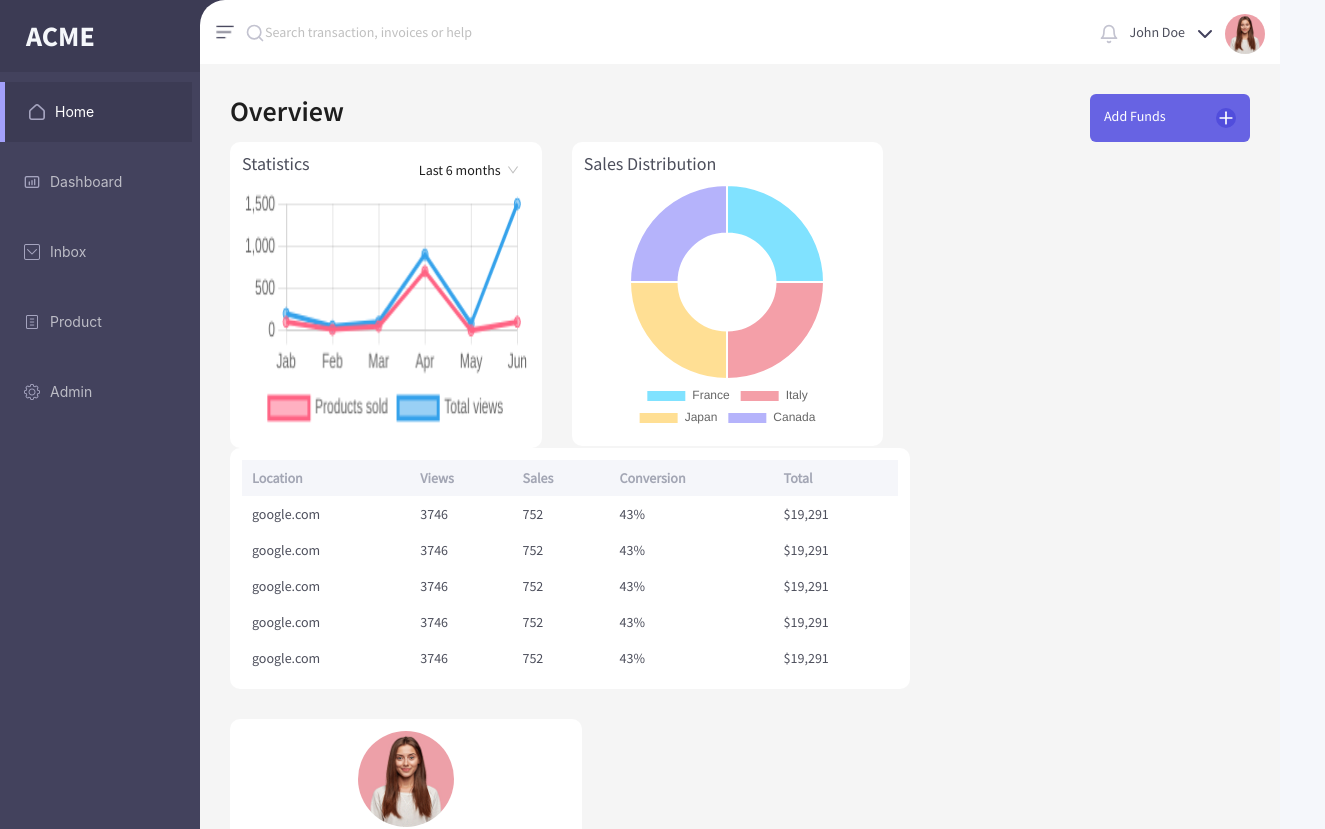
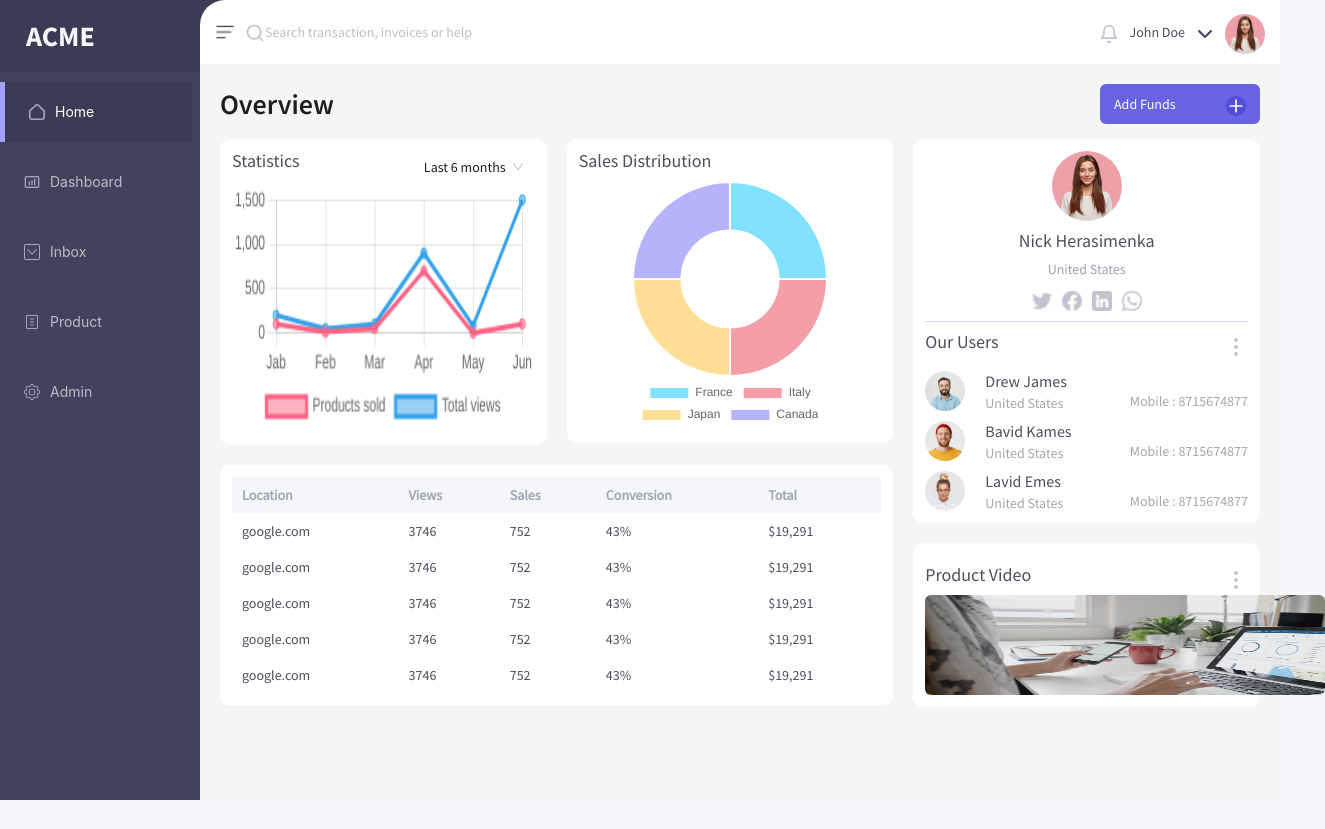
Before and after one commit to AllanRichardson304/Dashboard, a React (Create React App) app: page / in a window 1280 px wide. Shown: the top 829 px of the page, 1325 px wide, since content can reach past the window. After the commit the page ends 800 px from the top, so only its background shows below. Built offline with nearby package versions, Linux system fonts and the light colour scheme.

Commit message:
UI Changes

```diff
--- a/src/App.scss
+++ b/src/App.scss
@@ -1,25 +1,31 @@
 @import '../src/assets/fonts/font.scss';
-*{
+
+* {
   margin: 0;
   padding: 0;
   box-sizing: border-box;
 }
-html{
+
+html {
   font-size: 62.5%;
 }
+
 body {
   background-color: #F5F7FB;
 }
-.layout{
-padding: 3rem;
+
+.layout {
+  padding: 2rem;
   height: 100%;
 }
-.sidenav{
+
+.sidenav {
   width: 29rem;
   background-color: #43425D;
   height: 100vh;
-  &__logo{
-  background-color:#3C3B54;
+
+  &__logo {
+    background-color: #3C3B54;
     color: #F5F7FB;
     font-family: 'SourceSansPro-Bold';
     font-size: 2.8rem;
@@ -27,10 +33,12 @@ height: 100%;
     overflow: hidden;
     z-index: -1;
   }
-  &__menu{
-    ul{
+
+  &__menu {
+    ul {
       display: block;
-      li{
+
+      li {
         font-size: 1.8rem;
         color: #fff;
         font-family: 'SourceSansPro-Regular';
@@ -38,7 +46,8 @@ height: 100%;
         cursor: pointer;
         display: flex;
         align-items: center;
-        img{
+
+        img {
           margin-right: 1rem;
           width: 2rem;
         }
@@ -46,41 +55,48 @@ height: 100%;
     }
   }
 }
-.header{
+
+.header {
   background-color: #fff;
-padding: 1rem 0 ;
+  padding: 1rem 0;
   width: 100%;
   height: 5rem;
-&__inner-content{
+
+  &__inner-content {
     display: flex;
     text-align: center;
     justify-content: space-between;
     align-items: center;
   }
 }
-.menu-icon{
+
+.menu-icon {
   cursor: pointer;
   width: 2rem;
   height: 2rem;
 
 }
-.header-bg{
-  background-color:#3C3B54;
+
+.header-bg {
+  background-color: #3C3B54;
 }
-.header-inner{
+
+.header-inner {
   display: flex;
   text-align: center;
   align-items: center;
   justify-content: space-between;
   height: 100%;
 }
-.header-search{
+
+.header-search {
   display: flex;
   text-align: center;
   align-items: center;
   gap: 1rem;
 }
-.input-box{
+
+.input-box {
   border: none !important;
   box-shadow: none !important;
   outline: none !important;
@@ -88,88 +104,102 @@ height: 5rem;
   font-family: 'SourceSansPro-Regular';
   padding-left: 0;
   color: #4D4F5C !important;
-  ::placeholder{
+
+  ::placeholder {
     color: #4D4F5C !important;
     font-family: 'SourceSansPro-Regular';
   }
 }
-.search-icon{
+
+.search-icon {
   width: 2rem;
 }
-.profile-icon{
+
+.profile-icon {
   width: 4rem;
   height: 4rem;
   border-radius: 50%;
 }
 
-.dashboard{
-  &__title-content{
+.dashboard {
+  &__title-content {
     display: flex;
     text-align: center;
     align-items: center;
     justify-content: space-between;
-    h2{
+
+    h2 {
       font-size: 2.8rem;
       font-family: 'SourceSansPro-SemiBold';
     }
-    button{
+
+    button {
       background-color: #6763E3;
-      height: 4.8rem;
+      height: 4rem;
       border: none;
       outline: none;
       box-shadow: none;
       color: #fff;
-      border-radius: 0.6rem ;
+      border-radius: 0.6rem;
       font-family: 'SourceSansPro-Regular';
-      padding: 1.4rem;
+      padding: 1.2rem 1.4rem 1.4rem 1.4rem;
       width: 16rem;
       display: flex;
       text-align: center;
       justify-content: space-between;
       cursor: pointer;
-      img{
+      margin-bottom: 1.5rem;
+
+      img {
         background-color: #514DDC;
         border-radius: 50%;
         width: 2rem;
       }
     }
   }
-  &__card{
+
+  &__card {
     background-color: #fff;
     padding: 1.2rem;
     border-radius: 1rem;
   }
-  &__card-title{
+
+  &__card-title {
     display: flex;
     text-align: center;
     justify-content: space-between;
-    h6{
+
+    h6 {
       color: #4D4F5C;
       font-size: 1.8rem;
       font-family: 'SourceSansPro-Regular';
     }
   }
-  &__profile-content{
+
+  &__profile-content {
     text-align: center;
     display: flex;
     justify-content: center;
     width: 100%;
     border-bottom: 0.1rem solid #d8d8eb;
-    padding-bottom: 1rem;
+    padding-bottom: 0rem;
   }
-  &__profile-img{
-    img{
-      width: 9.6rem;
-      height:  9.6rem;
+
+  &__profile-img {
+    img {
+      width: 7rem;
+      height: 7rem;
       border-radius: 50%;
       margin-bottom: 1rem;
     }
-    h4{
+
+    h4 {
       color: #4D4F5C;
       font-size: 1.8rem;
       font-family: 'SourceSansPro-Regular';
     }
-    p{
+
+    p {
       font-size: 1.4rem;
       color: #43425D;
       font-family: 'SourceSansPro-Regular';
@@ -177,49 +207,57 @@ height: 5rem;
 
     }
   }
-  &__socialmedia{
+
+  &__socialmedia {
     display: flex;
     gap: 1rem;
     text-align: center;
     justify-content: center;
-    img{
+
+    img {
       width: 2rem;
       height: 2rem;
       border-radius: 0%;
     }
   }
-  &__userslist{
+
+  &__userslist {
     display: flex;
     text-align: center;
     align-items: center;
     justify-content: space-between;
-    padding-top: 2rem;
-    h5{
+    padding-top: 1rem;
+
+    h5 {
       color: #4D4F5C;
       opacity: 1;
       font-size: 1.8rem;
       font-family: 'SourceSansPro-Regular';
     }
   }
-  &__userprofile{
-    img{
-     width: 5rem;
-     height: 5rem;
+
+  &__userprofile {
+    img {
+      width: 4rem;
+      height: 4rem;
       border-radius: 50%;
     }
 
   }
-  &__username{
+
+  &__username {
     text-align: left !important;
     margin-left: 2rem;
-    h4{
+
+    h4 {
       color: #4D4F5C;
       opacity: 1;
       font-size: 1.6rem;
       font-family: 'SourceSansPro-Regular';
       margin-bottom: 0.5rem;
     }
-    h6{
+
+    h6 {
       color: #4D4F5C;
       opacity: 0.5;
       font-size: 1.4rem;
@@ -227,10 +265,12 @@ height: 5rem;
       margin-bottom: 0;
     }
   }
-  &__phtxt{
+
+  &__phtxt {
     display: flex;
     align-items: baseline;
-    h3{
+
+    h3 {
       color: #4D4F5C;
       opacity: 0.5;
       font-size: 1.4rem;
@@ -239,15 +279,42 @@ height: 5rem;
       margin-top: 2rem;
     }
   }
-  &__gap{
-    gap: 3rem;
+
+  &__flex-row {
+    display: flex;
+    // gap: 2rem;
+    flex-wrap: wrap;
+  }
+
+  &__flex-row-block {
+    display: block;
+    // gap: 2rem;
+  }
+
+  &__video-img {
+    width: 40rem;
+    height: 10rem;
+
+    img {
+      width: 100%;
+      height: 100%;
+      border-radius: 0.6rem;
     }
   }
-.d-flex{
+}
+
+.d-flex {
   display: flex;
   align-items: center;
 }
 
+.mt-2 {
+  margin-top: 2rem;
+}
+
+.pr-2 {
+  padding-right: 2rem;
+}
 
 
 
@@ -255,103 +322,129 @@ height: 5rem;
 
 //////Ant Css
 .ant-layout .ant-layout-sider-children {
-  height: 100vh ;
+  height: 100vh;
   // width: 29rem !important;
 }
-.ant-layout .ant-layout-sider{
+
+.ant-layout .ant-layout-sider {
   background-color: #43425D !important;
 }
-.ant-menu-dark{
+
+.ant-menu-dark {
   background-color: #43425D !important;
 
 }
-.ant-layout-sider-collapsed{
+
+.ant-layout-sider-collapsed {
   min-width: 0 !important;
 }
-.ant-menu-dark .ant-menu-item-selected{
+
+.ant-menu-dark .ant-menu-item-selected {
   background-color: #3C3B54 !important;
   border-left: 0.5rem solid #A3A0FB;
 }
-.ant-layout-sider-collapsed{
+
+.ant-layout-sider-collapsed {
   width: 0px !important;
   min-width: 0px !important;
   flex: 0 0 0px !important;
   max-width: 0px !important;
 }
-.ant-menu .ant-menu-item{
+
+.ant-menu .ant-menu-item {
   border-radius: 0 !important;
   height: 6rem !important;
 }
-.ant-menu-dark:not(.ant-menu-horizontal) .ant-menu-item:not(.ant-menu-item-selected):active{
+
+.ant-menu-dark:not(.ant-menu-horizontal) .ant-menu-item:not(.ant-menu-item-selected):active {
   background-color: #3C3B54 !important;
 }
-.ant-menu-inline .ant-menu-item{
+
+.ant-menu-inline .ant-menu-item {
   margin: 1rem 0 0 0 !important;
 }
-.ant-layout-header{
+
+.ant-layout-header {
   padding: 0 1.5rem !important;
 }
+
 .ant-layout .ant-layout-header {
-  border-radius: 2.5rem 0 0 0 ;
+  border-radius: 2.5rem 0 0 0;
 }
-.ant-input-prefix{
-  .anticon-search{
+
+.ant-input-prefix {
+  .anticon-search {
     color: #c3c3d0;
   }
 }
-.ant-space-item{
+
+.ant-space-item {
   color: #4D4F5C;
   font-family: 'SourceSansPro-Regular';
 }
-.ant-space-item{
+
+.ant-space-item {
   .anticon {
     color: #4D4F5C;
     font-family: 'SourceSansPro-Regular';
   }
 }
-.ant-dropdown .ant-dropdown-menu .ant-dropdown-menu-item{
+
+.ant-dropdown .ant-dropdown-menu .ant-dropdown-menu-item {
   font-family: 'SourceSansPro-Regular';
 }
-.ant-dropdown-menu-item-icon{
+
+.ant-dropdown-menu-item-icon {
   width: 2rem;
 }
-.ant-select-selection-item{
+
+.ant-select-selection-item {
   font-family: 'SourceSansPro-Regular';
 }
-.ant-select:not(:where(.css-dev-only-do-not-override-sk7ap8).ant-select-customize-input) .ant-select-selector{
+
+.ant-select:not(:where(.css-dev-only-do-not-override-sk7ap8).ant-select-customize-input) .ant-select-selector {
   background-color: transparent !important;
   border: none !important;
   outline: none !important;
   box-shadow: none !important;
 }
-#doughut-chart{
+
+.ant-layout.ant-layout-has-sider>.ant-layout {
+  z-index: 9999;
+}
+
+#doughut-chart {
   text-align: center;
   display: flex;
   justify-content: center;
-  canvas{
+
+  canvas {
     width: 250px !important;
     height: 250px !important;
   }
 }
-#line-chart{
-  canvas{
+
+#line-chart {
+  canvas {
     width: 100% !important;
     height: 250px !important;
   }
 }
-table{
+
+table {
   width: 100%;
 
-  th{
-    text-align:left;
+  th {
+    text-align: left;
     padding: 1rem;
     background-color: #F5F6FA;
     color: #A3A6B4;
     font-size: 1.4rem;
     font-family: 'SourceSansPro-Regular';
   }
-  td{
-    text-align:left;
+
+  td {
+    text-align: left;
     padding: 1rem;
     color: #4D4F5C;
     opacity: 1;
--- a/src/components/pages/Dashboard/dashboard.jsx
+++ b/src/components/pages/Dashboard/dashboard.jsx
@@ -10,11 +10,12 @@ import whatsapp from '../../../assets/img/whatsapp.png'
 import linkedin from '../../../assets/img/linkedin.png'
 import facebook from '../../../assets/img/facebook.png'
 import more from '../../../assets/img/more-vertical.svg'
-import { Chart as ChartJS, ArcElement, Tooltip, Legend ,CategoryScale,LinearScale,PointElement,LineElement,Title} from 'chart.js';
+import videoimg from '../../../assets/img/video thumbnail.png'
+import { Chart as ChartJS, ArcElement, Tooltip, Legend, CategoryScale, LinearScale, PointElement, LineElement, Title } from 'chart.js';
 import { Doughnut } from 'react-chartjs-2';
 import { Line } from 'react-chartjs-2';
 // import faker from 'faker';
-ChartJS.register(ArcElement, Tooltip, Legend ,CategoryScale,LinearScale,PointElement,LineElement,Title);
+ChartJS.register(ArcElement, Tooltip, Legend, CategoryScale, LinearScale, PointElement, LineElement, Title);
 export const data = {
   labels: ['France', 'Italy', 'Japan', 'Canada'],
   datasets: [
@@ -52,20 +53,20 @@ export const optionsLine = {
   },
 };
 
-const labels = ['Jab', 'Feb', 'Mar', 'Apr', 'May', 'Jun', ];
+const labels = ['Jab', 'Feb', 'Mar', 'Apr', 'May', 'Jun',];
 
 export const dataLine = {
   labels,
   datasets: [
     {
       label: 'Products sold',
-      data: [100, 10, 50, 700,0,100],
+      data: [100, 10, 50, 700, 0, 100],
       borderColor: 'rgb(255, 99, 132)',
       backgroundColor: 'rgba(255, 99, 132, 0.5)',
     },
     {
       label: 'Total views',
-      data: [200, 50, 100, 900,80,1500],
+      data: [200, 50, 100, 900, 80, 1500],
       borderColor: 'rgb(53, 162, 235)',
       backgroundColor: 'rgba(53, 162, 235, 0.5)',
     },
@@ -79,10 +80,10 @@ export const Dashboard = () => {
         <h2>Overview</h2>
         <button>Add Funds <img src={plus} alt="" /></button>
       </div>
-      <Row className='dashboard__gap'>
-        <Col  xs={24} sm={24} md={24} lg={24} xl={16}>
-        <Row className='dashboard__gap'>
-      <Col xs={24} sm={24} md={24} lg={24} xl={11}>
+      <Row className='dashboard__flex-row'>
+        <Col xs={24} sm={24} md={24} lg={24} xl={16} >
+          <Row className='dashboard__flex-row'>
+            <Col xs={24} sm={24} md={24} lg={24} xl={12} className="pr-2">
               <div className='dashboard__card'>
                 <div className='dashboard__card-title'>
                   <h6>Statistics</h6>
@@ -113,7 +114,7 @@ export const Dashboard = () => {
                 </div>
               </div>
             </Col>
-      <Col xs={24} sm={24} md={24} lg={24} xl={11}>
+            <Col xs={24} sm={24} md={24} lg={24} xl={12} className="pr-2" >
               <div className='dashboard__card'>
                 <div className='dashboard__card-title'>
                   <h6>Sales Distribution</h6>
@@ -125,11 +126,12 @@ export const Dashboard = () => {
               </div>
             </Col>
           </Row>
-      <Col xs={24} sm={24} md={24} lg={24} xl={24}>
+          <Col xs={24} sm={24} md={24} lg={24} xl={24} className='mt-2 pr-2'>
             <div className='dashboard__card'>
               <div>
                 <table>
-            <thead>  <tr>
+                  <thead>
+                    <tr>
                       <th>Location</th>
                       <th>Views</th>
                       <th>Sales</th>
@@ -181,8 +183,10 @@ export const Dashboard = () => {
           </Col>
 
         </Col>
-      <Row className='dashboard__gap'>
-      <Col xs={24} sm={24} md={24} lg={24} xl={24}>
+        <Col xs={24} sm={24} md={24} lg={24} xl={8} >
+          <Row>
+            <Col xs={24} sm={24} md={24} lg={24} xl={24} className='dashboard__flex-row-block'>
+
               <div className='dashboard__card'>
                 <div className='dashboard__profile-content'>
                   <div className='dashboard__profile-img'>
@@ -246,12 +250,21 @@ export const Dashboard = () => {
                 </div>
               </div>
             </Col>
-      <Col xs={24} sm={24} md={24} lg={24} xl={24}>
+            <Col xs={24} sm={24} md={24} lg={24} xl={24} className='mt-2'>
               <div className='dashboard__card'>
+                <div className='dashboard__userslist'>
+                  <h5>Product Video</h5>
+                  <img src={more} alt="" />
+                </div>
+                <div className='dashboard__video-img'>
+                  <img src={videoimg} alt="" />
+                </div>
               </div>
             </Col>
           </Row>
+        </Col>
       </Row>
     </div>
+
   )
 }
```
Lines whose indentation alone changed are shown as unchanged.
